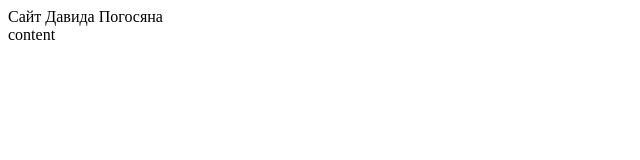
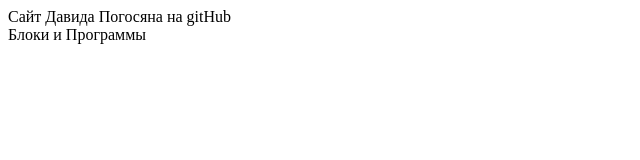
Before and after one commit to DavidPogosyan/index, a plain HTML site: page index.html in a window 1280 px wide. Shown: the whole page, without its empty margins (0-640 px from the left). Drawn offline with Linux system fonts and the light colour scheme.

Commit message:
Update index.html

```diff
--- a/index.html
+++ b/index.html
@@ -6,9 +6,9 @@
 </head>
 
 <body>
-	Сайт Давида Погосяна
+	Сайт Давида Погосяна на gitHub
 </body>
 <br>
-content
+Блоки и Программы
 
 </html>
```
